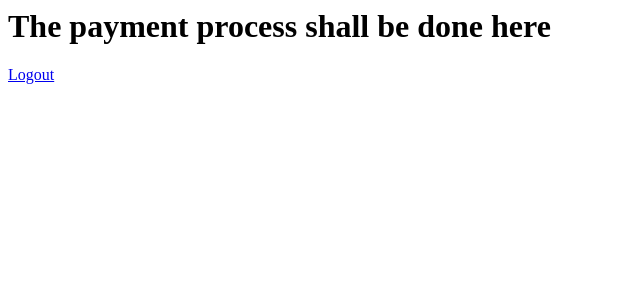
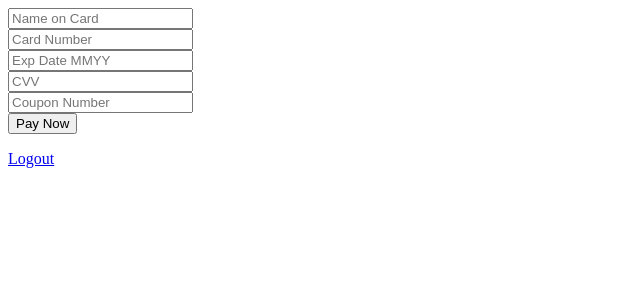
Before and after one commit to AlfaroukSaleh/CarRentalProject, a Django app: page /CarRental/payment/1 in a window 1280 px wide. Shown: the top 300 px of the page, without its empty margins (0-640 px from the left). Run offline with Django 4.2, Linux system fonts and the light colour scheme; a user stored in the database is signed in.

Commit message:
The payment and invoice functions are working properly

```diff
--- a/CarRental/models.py
+++ b/CarRental/models.py
@@ -111,6 +111,9 @@ class Payment(models.Model):
     payment_amount = models.FloatField()
     invoice_id = models.ForeignKey(
         Invoice, null=True, blank=True, on_delete=models.CASCADE, related_name="payments")
+    name_on_card = models.CharField(max_length=25)
+    exp_date = models.CharField(max_length=4)
+    cvv = models.CharField(max_length=5)
 
     def __str__(self):
         return f"{self.id}"
@@ -122,6 +125,8 @@ class Rental_service(models.Model):
     start_odometer = models.FloatField(null=True, blank=True)
     end_odometer = models.FloatField(null=True, blank=True)
     daily_limit = models.IntegerField(null=True, blank=True)
+    vehicle_class = models.ForeignKey(
+        Vehicle_class, null=True, blank=True, on_delete=models.CASCADE, related_name="vehicle_class_rervations")
     vehicle_id = models.ForeignKey(
         Vehicle, null=True, blank=True, on_delete=models.CASCADE, related_name="vehicle_rervations")
     corporate_cust_id = models.ForeignKey(
--- a/CarRental/templates/CarRental/payment.html
+++ b/CarRental/templates/CarRental/payment.html
@@ -4,10 +4,49 @@
     <title>Payment Page</title>
 </head>
 
+<body>
 
-<h1>The payment process shall be done here</h1>
+    </div>
+    {% for error in messages %}
+    <div class="text-center m-3 alert alert-danger">
+        {{error}}
+    </div>
+    {% endfor %}
+    <form class="user" method="post" action="{% url 'CarRental:payment' reservation_id %}">
 
+        {% csrf_token %}
 
+        <div class="form-group">
+            <input type="text" class="form-control form-control-user" placeholder="Name on Card" name="name_on_card"
+                id="name_on_card">
+        </div>
+
+        <div class="form-group">
+            <input type="number" class="form-control form-control-user" placeholder="Card Number" name="card_number"
+                id="card_number">
+        </div>
+
+        <div class="form-group">
+            <input type="number" class="form-control form-control-user" placeholder="Exp Date MMYY" name="exp_date"
+                id="exp_date">
+        </div>
+
+        <div class="form-group">
+            <input type="number" class="form-control form-control-user" placeholder="CVV" name="cvv" id="cvv">
+        </div>
+
+        <div class="form-group">
+            <input type="text" class="form-control form-control-user" placeholder="Coupon Number" name="coupon_num"
+                id="coupon_num">
+        </div>
+
+        <button type="submit" class="btn btn-danger btn-user btn-block">
+            Pay Now
+        </button>
+
+    </form>
+
+</body>
 
 <a class="btn btn-primary" href="{% url 'CarRental:logout' %}">Logout</a>
 
--- a/CarRental/urls.py
+++ b/CarRental/urls.py
@@ -12,7 +12,8 @@ urlpatterns = [
     path("login", views.login_view, name="login"),
     path("logout", views.logout_view, name="logout"),
     path("makereservation", views.makereservation, name="makereservation"),
-    path("payment/<int:reservation_id>", views.payment, name="payment")
+    path("payment/<int:reservation_id>", views.payment, name="payment"),
+    path("invoice/<int:payment_id>", views.invoice, name="invoice")
 
 
 ]
--- a/CarRental/views.py
+++ b/CarRental/views.py
@@ -6,8 +6,9 @@ from django.contrib.auth.models import User
 
 import hashlib
 from itertools import chain
-from .models import Individual_customer, Corporate_customer, Insurance_company, Corporation, Rental_service, Office, Vehicle_class
+from .models import Individual_customer, Corporate_customer, Insurance_company, Corporation, Rental_service, Office, Vehicle, Vehicle_class, Payment, Invoice, Coupon
 from django.contrib.auth import authenticate, login, logout
+import datetime
 
 # Create your views here.
 
@@ -26,19 +27,19 @@ def adduserindividual(request):  # used for adding Indivdual users
     if request.method == "GET":
         return render(request, "CarRental/adduserindividual.html", {
             "Insurance_companies": Insurance_company.objects.all(),
-            "FormItem": [('user_name','text','Username'),
-                            ('user_email','email','Email'),
-                            ('user_phone','tel','Phone Number'),
-                            ('user_pass1','passward','Password'),
-                            ('user_pass2','passward','Comfirm Password'),
-                            ('first_name','text','First Name'),
-                            ('last_name','text','Last Name'),
-                            ('city','text','City'),
-                            ('state','text','State'),
-                            ('zip_code','number','ZipCode'),
-                            ('driver_lic_number','text','Lisence Number'),
-                            ('policy_num','text','Ins. Policy Number')
-                        ]
+            "FormItem": [('user_name', 'text', 'Username'),
+                         ('user_email', 'email', 'Email'),
+                         ('user_phone', 'tel', 'Phone Number'),
+                         ('user_pass1', 'passward', 'Password'),
+                         ('user_pass2', 'passward', 'Comfirm Password'),
+                         ('first_name', 'text', 'First Name'),
+                         ('last_name', 'text', 'Last Name'),
+                         ('city', 'text', 'City'),
+                         ('state', 'text', 'State'),
+                         ('zip_code', 'number', 'ZipCode'),
+                         ('driver_lic_number', 'text', 'Lisence Number'),
+                         ('policy_num', 'text', 'Ins. Policy Number')
+                         ]
         })
 
     if request.user.is_authenticated:
@@ -87,19 +88,19 @@ def addusercorporate(request):  # used for adding Corporate users
     if request.method == "GET":
         return render(request, "CarRental/addusercorporate.html", {
             "Corporations": Corporation.objects.all(),
-            "FormItem":[('user_name','text','Username'),
-                        ('user_email','email','Email'),
-                        ('user_phone','tel','Phone Number'),
-                        ('user_pass1','passward','Password'),
-                        ('user_pass2','passward','Comfirm Password'),
-                        ('first_name','text','First Name'),
-                        ('last_name','text','Last Name'),
-                        ('city','text','City'),
-                        ('state','text','State'),
-                        ('zip_code','number','ZipCode'),
-                        ('driver_lic_number','text','Lisence Number'),
-                        ('emp_id','number','Employee ID')
-                    ]
+            "FormItem": [('user_name', 'text', 'Username'),
+                         ('user_email', 'email', 'Email'),
+                         ('user_phone', 'tel', 'Phone Number'),
+                         ('user_pass1', 'passward', 'Password'),
+                         ('user_pass2', 'passward', 'Comfirm Password'),
+                         ('first_name', 'text', 'First Name'),
+                         ('last_name', 'text', 'Last Name'),
+                         ('city', 'text', 'City'),
+                         ('state', 'text', 'State'),
+                         ('zip_code', 'number', 'ZipCode'),
+                         ('driver_lic_number', 'text', 'Lisence Number'),
+                         ('emp_id', 'number', 'Employee ID')
+                         ]
         })
 
     if request.user.is_authenticated:
@@ -192,14 +193,14 @@ def makereservation(request):
             if individual_customer is not None:
                 # This means we have an individual customer making a reservation
                 reservation = Rental_service(pickup_date=request.POST["pickup_date"], dropoff_date=request.POST["dropoff_date"], office_pickup=Office.objects.get(
-                    pk=request.POST["pickup_office_id"]), office_dropoff=Office.objects.get(pk=request.POST["dropoff_office_id"]), individual_cust_id=individual_customer)
+                    pk=request.POST["pickup_office_id"]), office_dropoff=Office.objects.get(pk=request.POST["dropoff_office_id"]), individual_cust_id=individual_customer, vehicle_class=Vehicle_class.objects.get(pk=request.POST["vehicle_class_id"]))
                 reservation.save()
                 # Head to the payment page with the reservation ID
                 return HttpResponseRedirect(reverse("CarRental:payment", args=(reservation.id,)))
             else:
                 # This means a corporate customer is making a reservation
                 reservation = Rental_service(pickup_date=request.POST["pickup_date"], dropoff_date=request.POST["dropoff_date"], office_pickup=Office.objects.get(
-                    pk=request.POST["pickup_office_id"]), office_dropoff=Office.objects.get(pk=request.POST["dropoff_office_id"]), corporate_cust_id=corporate_customer)
+                    pk=request.POST["pickup_office_id"]), office_dropoff=Office.objects.get(pk=request.POST["dropoff_office_id"]), corporate_cust_id=corporate_customer, vehicle_class=Vehicle_class.objects.get(pk=request.POST["vehicle_class_id"]))
                 reservation.save()
                 # Head to the payment page with the reservation ID
                 return HttpResponseRedirect(reverse("CarRental:payment", args=(reservation.id,)))
@@ -211,9 +212,46 @@ def payment(request, reservation_id):
         messages.error(request, "You are not authorized to view this page!")
         return HttpResponseRedirect(reverse("CarRental:login"))
 
-    return render(request, "CarRental/payment.html")
-    #
-    #
-    # The payment page shall be implemented here
-    #
-    #
+    else:
+        if request.method == "POST":
+            dropoff_date = Rental_service.objects.get(
+                pk=reservation_id).dropoff_date
+            pickup_date = Rental_service.objects.get(
+                pk=reservation_id).pickup_date
+            daily_rate = Rental_service.objects.get(
+                pk=reservation_id).vehicle_class.daily_rate
+            # Calculate amount without coupon
+            amount = (dropoff_date - pickup_date).days * daily_rate
+
+            # Calculate amount with coupon
+            if request.POST["coupon_num"] != '':
+                coupon = Coupon.objects.get(
+                    coupon_num=request.POST["coupon_num"])
+                if coupon.start_date <= dropoff_date and coupon.end_date >= dropoff_date:
+                    amount = amount * (1 - coupon.discount_percentage / 100.)
+
+            invoice = Invoice(
+                amount=amount, invoice_date=datetime.date.today())
+            invoice.save()
+            payment = Payment(invoice_id=Invoice.objects.get(id=invoice.id), payment_amount=amount, payment_date=datetime.date.today(
+            ), card_number=request.POST["card_number"], name_on_card=request.POST["name_on_card"], exp_date=request.POST["exp_date"], cvv=request.POST["cvv"])
+            payment.save()
+            return HttpResponseRedirect(reverse("CarRental:invoice", args=(payment.id,)))
+
+    return render(request, "CarRental/payment.html", {"reservation_id": reservation_id})
+
+
+def invoice(request, payment_id):
+    if not request.user.is_authenticated:
+        messages.error(request, "You are not authorized to view this page!")
+        return HttpResponseRedirect(reverse("CarRental:login"))
+
+    request.session["amount"] = Payment.objects.get(
+        pk=payment_id).payment_amount
+    request.session["payment_date"] = Payment.objects.get(
+        pk=payment_id).payment_date.strftime('%m/%d/%Y')
+
+    return render(request, "CarRental/invoice.html", {
+        "amount": request.session["amount"],
+        "payment_date": request.session["payment_date"]
+    })
```
Also changed, not shown: CarRental/templates/CarRental/index.html (+60 -38 lines), CarRental/templates/CarRental/invoice.html (added, +16 -0 lines), CarRental/migrations/0009_payment_cvv_payment_exp_date_payment_name_on_card_and_more.py (added), CarRental/migrations/0010_rental_service_vehicle_class_and_more.py (added), db.sqlite3.
